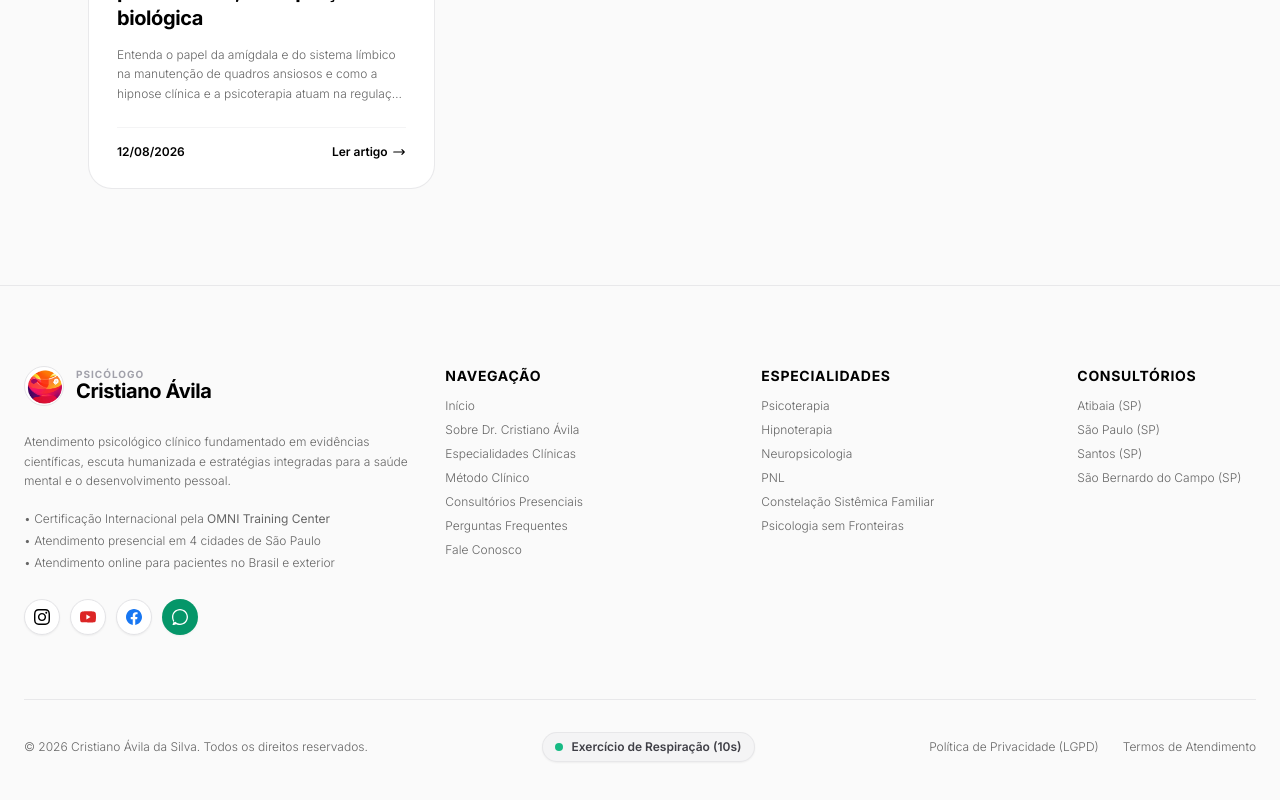
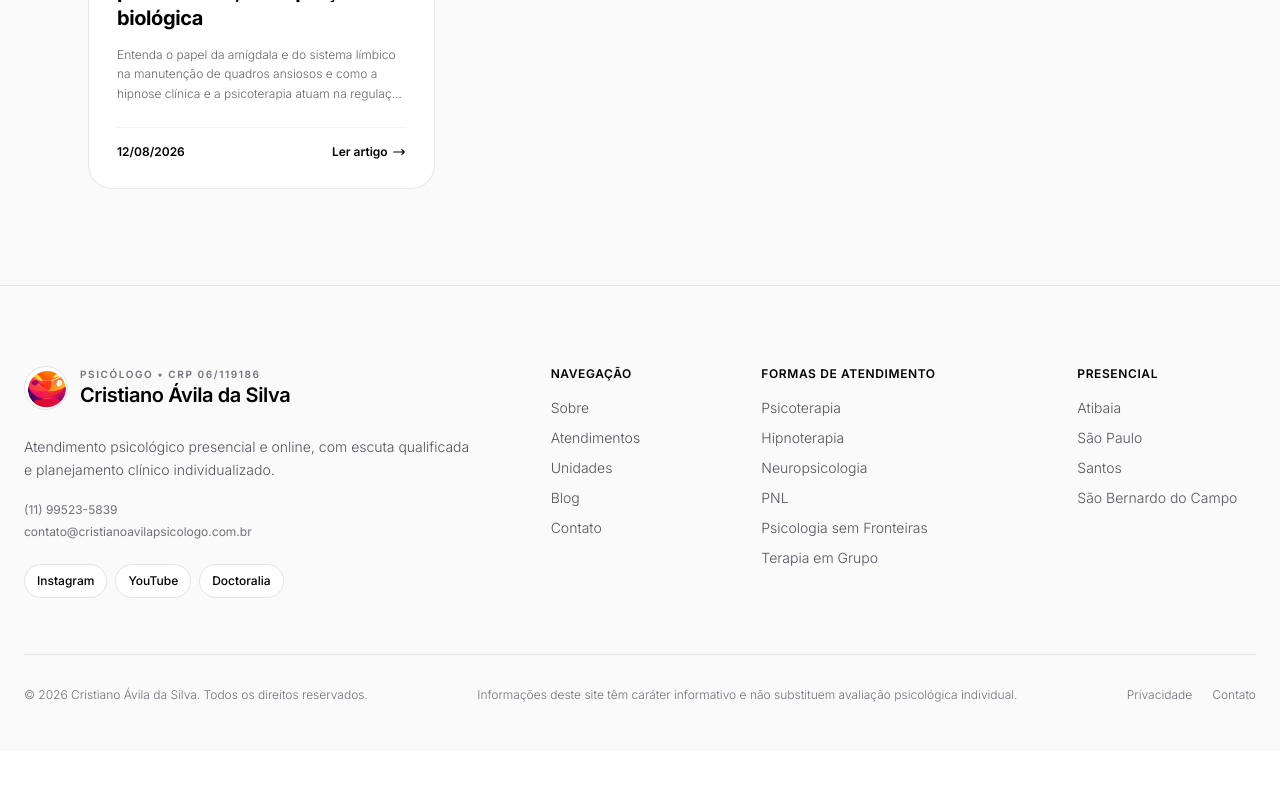
Before and after one commit to RennanLucas/cristiano-avila-site, a Next.js app: page /blog in a window 1280 px wide. Shown: the part 1127-1927 px from the top of the page. After the commit the page ends 1878 px from the top, so only its background shows below. Built offline with nearby package versions, Linux system fonts and the light colour scheme.

Commit message:
refactor: simplify footer and standardize professional identification

```diff
--- a/src/components/Footer.tsx
+++ b/src/components/Footer.tsx
@@ -1,167 +1,80 @@
+import Image from "next/image";
 import Link from "next/link";
 import { CLINIC_CONTACT, SPECIALTIES_DATA, UNITS_DATA } from "@/data/content";
-import BreatheExercise from "./BreatheExercise";
+import { isPublicSpecialty, PROFESSIONAL_REGISTRATION } from "@/lib/site-policy";
 
 export default function Footer() {
+  const publicSpecialties = SPECIALTIES_DATA.filter((item) => isPublicSpecialty(item.id)).slice(0, 6);
+
   return (
-    <footer className="bg-[#FAFAFA] pt-20 pb-12 border-t border-zinc-200/80 text-black">
+    <footer className="bg-zinc-50 pt-20 pb-12 border-t border-zinc-200 text-black">
       <div className="max-w-7xl mx-auto px-6">
-        <div className="grid grid-cols-1 md:grid-cols-2 lg:grid-cols-12 gap-12 lg:gap-8 pb-16 border-b border-zinc-200/80">
-
-          {/* Col 1: Brand & Credibility (4 cols) */}
-          <div className="lg:col-span-4 space-y-5">
+        <div className="grid grid-cols-1 md:grid-cols-2 lg:grid-cols-12 gap-12 lg:gap-8 pb-14 border-b border-zinc-200">
+          <div className="lg:col-span-5 space-y-5">
             <Link href="/" className="inline-flex items-center gap-3 group">
-              <div className="w-10 h-10 rounded-full overflow-hidden shrink-0 border border-zinc-200 bg-white">
-                <img
-                  src="/images/logo-icon.png"
-                  alt="Logo Cristiano Ávila"
-                  className="w-full h-full object-cover"
-                />
+              <div className="relative w-11 h-11 rounded-full overflow-hidden shrink-0 border border-zinc-200 bg-white">
+                <Image src="/images/logo-icon.png" alt="Símbolo da marca Cristiano Ávila" fill sizes="44px" className="object-cover" />
               </div>
               <div className="flex flex-col text-left">
-                <span className="text-[10px] uppercase font-bold tracking-widest text-zinc-400 leading-none">
-                  Psicólogo
-                </span>
-                <span className="font-bold text-xl tracking-tight text-black leading-tight">
-                  Cristiano Ávila
-                </span>
+                <span className="text-[10px] uppercase font-semibold tracking-[0.16em] text-zinc-500 leading-none">Psicólogo • {PROFESSIONAL_REGISTRATION}</span>
+                <span className="font-semibold text-xl tracking-tight text-black leading-tight mt-1">{CLINIC_CONTACT.fullName}</span>
               </div>
             </Link>
 
-            <p className="text-textMuted text-xs leading-relaxed max-w-sm font-light">
-              Atendimento psicológico clínico fundamentado em evidências científicas, escuta humanizada e estratégias integradas para a saúde mental e o desenvolvimento pessoal.
+            <p className="text-zinc-600 text-sm leading-relaxed max-w-md font-light">
+              Atendimento psicológico presencial e online, com escuta qualificada e planejamento clínico individualizado.
             </p>
 
-            <div className="space-y-1.5 text-xs text-textMuted font-light">
-              <p>• Certificação Internacional pela <strong>OMNI Training Center</strong></p>
-              <p>• Atendimento presencial em 4 cidades de São Paulo</p>
-              <p>• Atendimento online para pacientes no Brasil e exterior</p>
+            <div className="text-xs text-zinc-500 space-y-1.5">
+              <p>{CLINIC_CONTACT.phone}</p>
+              <p>{CLINIC_CONTACT.email}</p>
             </div>
 
-            {/* Social Links */}
-            <div className="flex items-center gap-2.5 pt-2 flex-wrap">
-              <a
-                href={CLINIC_CONTACT.instagram}
-                target="_blank"
-                rel="noopener noreferrer"
-                className="w-9 h-9 rounded-full bg-white border border-zinc-200 flex items-center justify-center text-black hover:border-black transition-colors shadow-sm"
-                aria-label="Instagram"
-                title="Instagram @dr.cristianoavilla"
-              >
-                <svg className="w-4 h-4 fill-current" viewBox="0 0 24 24">
-                  <path d="M12 2.163c3.204 0 3.584.012 4.85.07 3.252.148 4.771 1.691 4.919 4.919.058 1.265.069 1.645.069 4.849 0 3.205-.012 3.584-.069 4.849-.149 3.225-1.664 4.771-4.919 4.919-1.266.058-1.644.07-4.85.07-3.204 0-3.584-.012-4.849-.07-3.26-.149-4.771-1.699-4.919-4.92-.058-1.265-.07-1.644-.07-4.849 0-3.204.013-3.583.07-4.849.149-3.227 1.664-4.771 4.919-4.919 1.266-.057 1.645-.069 4.849-.069zm0-2.163c-3.259 0-3.667.014-4.947.072-4.358.2-6.78 2.618-6.98 6.98-.059 1.281-.073 1.689-.073 4.948 0 3.259.014 3.668.072 4.948.2 4.358 2.618 6.78 6.98 6.98 1.281.058 1.689.072 4.948.072 3.259 0 3.668-.014 4.948-.072 4.354-.2 6.782-2.618 6.979-6.98.059-1.28.073-1.689.073-4.948 0-3.259-.014-3.667-.072-4.947-.196-4.354-2.617-6.78-6.979-6.98-1.281-.059-1.69-.073-4.949-.073zm0 5.838c-3.403 0-6.162 2.759-6.162 6.162s2.759 6.163 6.162 6.163 6.162-2.759 6.162-6.163c0-3.403-2.759-6.162-6.162-6.162zm0 10.162c-2.209 0-4-1.79-4-4 0-2.209 1.791-4 4-4s4 1.791 4 4c0 2.21-1.791 4-4 4zm6.406-11.845c-.796 0-1.441.645-1.441 1.44s.645 1.44 1.441 1.44c.795 0 1.439-.645 1.439-1.44s-.644-1.44-1.439-1.44z"/>
-                </svg>
-              </a>
-
-              <a
-                href={CLINIC_CONTACT.youtube}
-                target="_blank"
-                rel="noopener noreferrer"
-                className="w-9 h-9 rounded-full bg-white border border-zinc-200 flex items-center justify-center text-red-600 hover:border-red-600 transition-colors shadow-sm"
-                aria-label="Canal no YouTube"
-                title="Canal Oficial no YouTube @cristianoavilapsi"
-              >
-                <svg className="w-4 h-4 fill-current" viewBox="0 0 24 24">
-                  <path d="M23.498 6.186a3.016 3.016 0 0 0-2.122-2.136C19.505 3.545 12 3.545 12 3.545s-7.505 0-9.377.505A3.017 3.017 0 0 0 .502 6.186C0 8.07 0 12 0 12s0 3.93.502 5.814a3.016 3.016 0 0 0 2.122 2.136c1.871.505 9.376.505 9.376.505s7.505 0 9.377-.505a3.015 3.015 0 0 0 2.122-2.136C24 15.93 24 12 24 12s0-3.93-.502-5.814zM9.545 15.568V8.432L15.818 12l-6.273 3.568z"/>
-                </svg>
-              </a>
-
-              <a
-                href={CLINIC_CONTACT.facebook}
-                target="_blank"
-                rel="noopener noreferrer"
-                className="w-9 h-9 rounded-full bg-white border border-zinc-200 flex items-center justify-center text-[#1877F2] hover:border-[#1877F2] transition-colors shadow-sm"
-                aria-label="Facebook"
-                title="Página no Facebook"
-              >
-                <svg className="w-4 h-4 fill-current" viewBox="0 0 24 24">
-                  <path d="M24 12.073c0-6.627-5.373-12-12-12s-12 5.373-12 12c0 5.99 4.388 10.954 10.125 11.854v-8.385H7.078v-3.47h3.047V9.43c0-3.007 1.792-4.669 4.533-4.669 1.312 0 2.686.235 2.686.235v2.953H15.83c-1.491 0-1.956.925-1.956 1.874v2.25h3.328l-.532 3.47h-2.796v8.385C19.612 23.027 24 18.062 24 12.073z"/>
-                </svg>
-              </a>
-
-              <a
-                href={CLINIC_CONTACT.whatsappUrl}
-                target="_blank"
-                rel="noopener noreferrer"
-                className="w-9 h-9 rounded-full bg-emerald-600 text-white flex items-center justify-center hover:bg-emerald-700 transition-colors shadow-sm"
-                aria-label="WhatsApp"
-                title="WhatsApp Clínico"
-              >
-                <svg className="w-4 h-4 fill-current" viewBox="0 0 24 24">
-                  <path d="M12 0C5.373 0 0 5.373 0 12c0 2.625.846 5.059 2.284 7.034L.789 23.492a.75.75 0 00.913.913l4.458-1.495A11.952 11.952 0 0012 24c6.627 0 12-5.373 12-12S18.627 0 12 0zm0 22c-2.387 0-4.675-.839-6.481-2.373l-.388-.322-2.65.889.889-2.65-.322-.388A9.96 9.96 0 012 12C2 6.477 6.477 2 12 2s10 4.477 10 10-4.477 10-10 10z"/>
-                </svg>
-              </a>
+            <div className="flex flex-wrap gap-2 pt-1">
+              <a href={CLINIC_CONTACT.instagram} target="_blank" rel="noopener noreferrer" className="px-3 py-2 rounded-full bg-white border border-zinc-200 text-xs font-medium hover:border-zinc-400 transition-colors">Instagram</a>
+              <a href={CLINIC_CONTACT.youtube} target="_blank" rel="noopener noreferrer" className="px-3 py-2 rounded-full bg-white border border-zinc-200 text-xs font-medium hover:border-zinc-400 transition-colors">YouTube</a>
+              <a href={CLINIC_CONTACT.doctoraliaUrl} target="_blank" rel="noopener noreferrer" className="px-3 py-2 rounded-full bg-white border border-zinc-200 text-xs font-medium hover:border-zinc-400 transition-colors">Doctoralia</a>
             </div>
           </div>
 
-          {/* Col 2: Navegação (3 cols) */}
-          <div className="lg:col-span-3 space-y-3">
-            <h4 className="text-sm font-bold text-black uppercase tracking-wider">
-              Navegação
-            </h4>
-            <ul className="space-y-2 text-xs text-textMuted font-light">
-              <li><Link href="/" className="hover:text-black transition-colors">Início</Link></li>
-              <li><Link href="/sobre" className="hover:text-black transition-colors">Sobre Dr. Cristiano Ávila</Link></li>
-              <li><Link href="/#especialidades" className="hover:text-black transition-colors">Especialidades Clínicas</Link></li>
-              <li><Link href="/#metodologia" className="hover:text-black transition-colors">Método Clínico</Link></li>
-              <li><Link href="/unidades" className="hover:text-black transition-colors">Consultórios Presenciais</Link></li>
-              <li><Link href="/#faq" className="hover:text-black transition-colors">Perguntas Frequentes</Link></li>
-              <li><Link href="/contato" className="hover:text-black transition-colors">Fale Conosco</Link></li>
+          <div className="lg:col-span-2">
+            <h2 className="text-xs font-semibold uppercase tracking-wider text-black mb-4">Navegação</h2>
+            <ul className="space-y-2.5 text-sm text-zinc-600 font-light">
+              <li><Link href="/sobre" className="hover:text-black">Sobre</Link></li>
+              <li><Link href="/#especialidades" className="hover:text-black">Atendimentos</Link></li>
+              <li><Link href="/unidades" className="hover:text-black">Unidades</Link></li>
+              <li><Link href="/blog" className="hover:text-black">Blog</Link></li>
+              <li><Link href="/contato" className="hover:text-black">Contato</Link></li>
             </ul>
           </div>
 
-          {/* Col 3: Especialidades (3 cols) */}
-          <div className="lg:col-span-3 space-y-3">
-            <h4 className="text-sm font-bold text-black uppercase tracking-wider">
-              Especialidades
-            </h4>
-            <ul className="space-y-2 text-xs text-textMuted font-light">
-              {SPECIALTIES_DATA.slice(0, 6).map((s) => (
-                <li key={s.id}>
-                  <Link href={`/especialidades/${s.slug}`} className="hover:text-black transition-colors">
-                    {s.title}
-                  </Link>
-                </li>
+          <div className="lg:col-span-3">
+            <h2 className="text-xs font-semibold uppercase tracking-wider text-black mb-4">Formas de atendimento</h2>
+            <ul className="space-y-2.5 text-sm text-zinc-600 font-light">
+              {publicSpecialties.map((item) => (
+                <li key={item.id}><Link href={`/especialidades/${item.slug}`} className="hover:text-black">{item.title}</Link></li>
               ))}
             </ul>
           </div>
 
-          {/* Col 4: Contato & Unidades (2 cols) */}
-          <div className="lg:col-span-2 space-y-3">
-            <h4 className="text-sm font-bold text-black uppercase tracking-wider">
-              Consultórios
-            </h4>
-            <ul className="space-y-2 text-xs text-textMuted font-light">
-              {UNITS_DATA.map((u) => (
-                <li key={u.id}>
-                  <Link href={`/unidades#${u.id}`} className="hover:text-black transition-colors block">
-                    {u.city} ({u.state})
-                  </Link>
-                </li>
+          <div className="lg:col-span-2">
+            <h2 className="text-xs font-semibold uppercase tracking-wider text-black mb-4">Presencial</h2>
+            <ul className="space-y-2.5 text-sm text-zinc-600 font-light">
+              {UNITS_DATA.map((unit) => (
+                <li key={unit.id}><Link href={`/unidades#${unit.id}`} className="hover:text-black">{unit.city}</Link></li>
               ))}
             </ul>
           </div>
-
         </div>
 
-        {/* Bottom Bar: Copyright, Breathe & LGPD */}
-        <div className="pt-8 flex flex-col sm:flex-row items-center justify-between gap-4 text-xs text-textMuted font-light">
-          <p>
-            © {new Date().getFullYear()} Cristiano Ávila da Silva. Todos os direitos reservados.
-          </p>
-
-          <BreatheExercise />
-
-          <div className="flex items-center gap-6">
-            <Link href="/politica-de-privacidade" className="hover:text-black transition-colors">
-              Política de Privacidade (LGPD)
-            </Link>
-            <Link href="/politica-de-privacidade" className="hover:text-black transition-colors">
-              Termos de Atendimento
-            </Link>
+        <div className="pt-8 flex flex-col md:flex-row items-start md:items-center justify-between gap-4 text-xs text-zinc-500 font-light">
+          <p>© {new Date().getFullYear()} {CLINIC_CONTACT.fullName}. Todos os direitos reservados.</p>
+          <p className="max-w-xl">Informações deste site têm caráter informativo e não substituem avaliação psicológica individual.</p>
+          <div className="flex items-center gap-5">
+            <Link href="/politica-de-privacidade" className="hover:text-black">Privacidade</Link>
+            <Link href="/contato" className="hover:text-black">Contato</Link>
           </div>
         </div>
-
       </div>
     </footer>
   );
```
